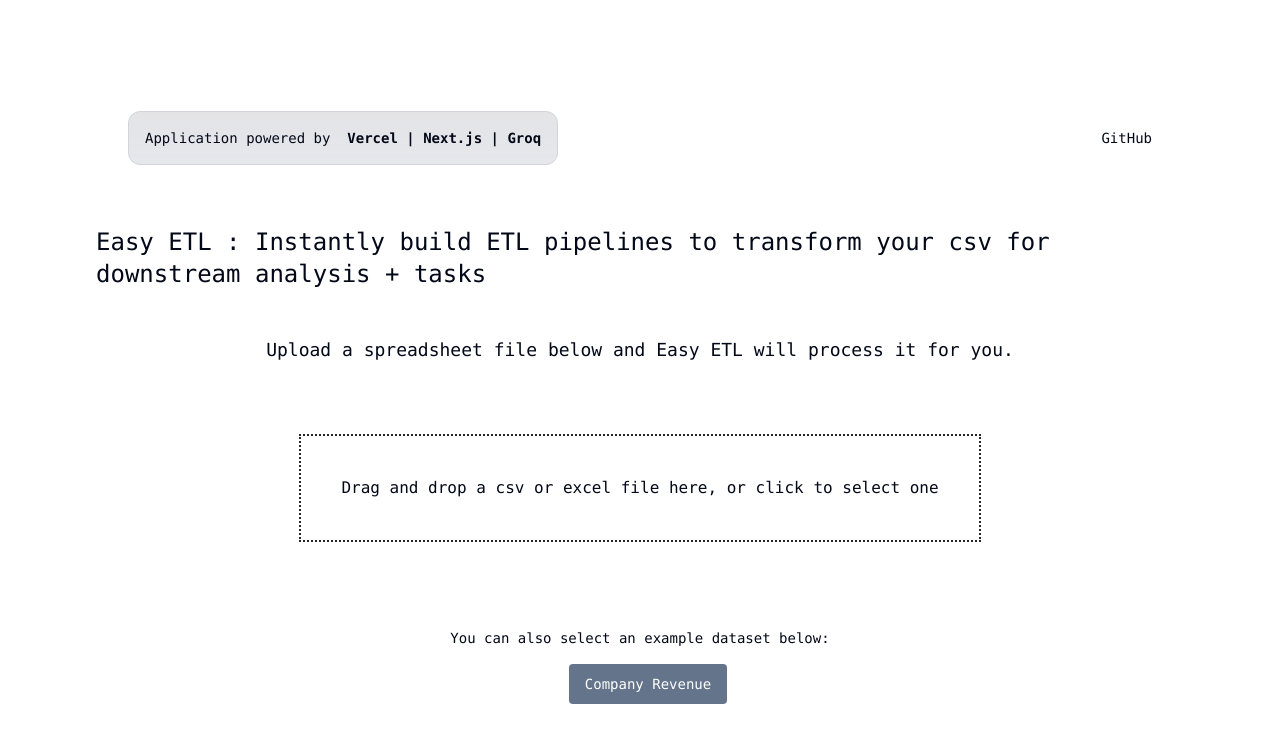
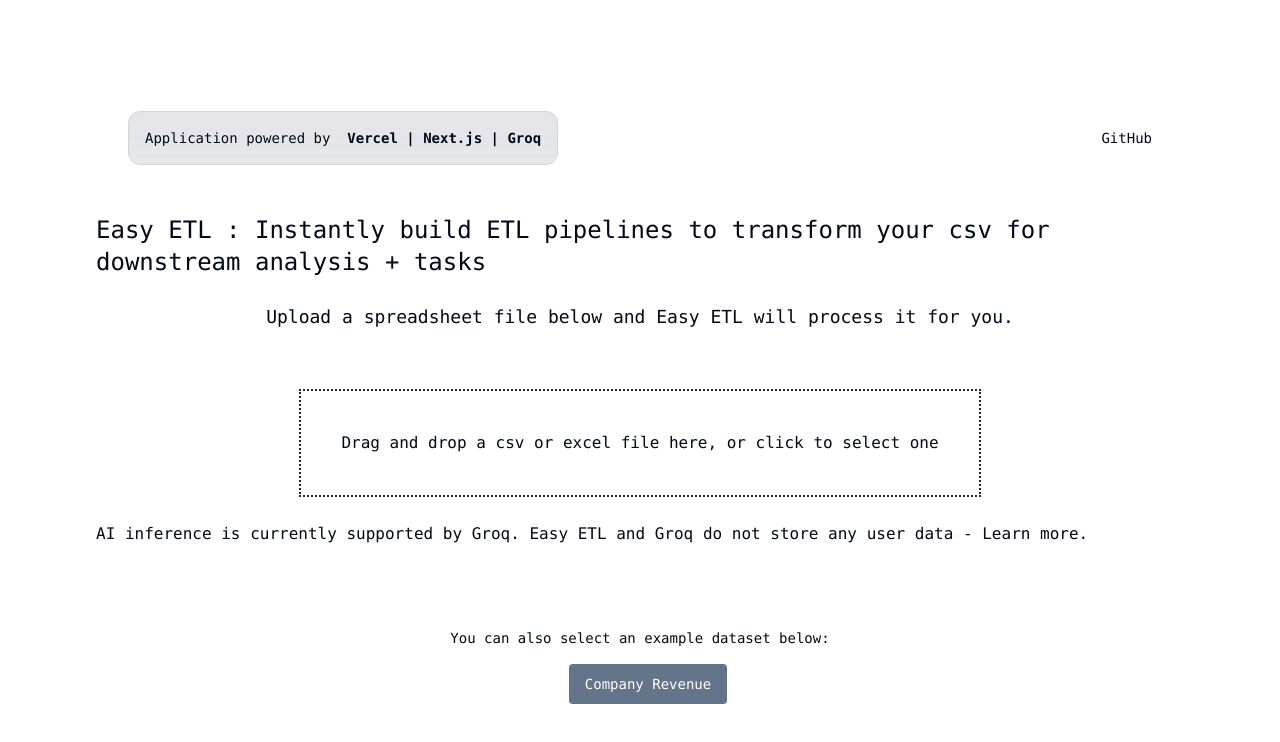
Before and after one commit to amorrissette/easy-etl, a Next.js app: page / in a window 1280 px wide. Shown: the top 742 px of the page. Built offline with nearby package versions, Linux system fonts and the light colour scheme.

Commit message:
add clarification for data privacy

```diff
--- a/app/page.tsx
+++ b/app/page.tsx
@@ -36,12 +36,16 @@ export default function Home() {
         Easy ETL : Instantly build ETL pipelines to transform your csv for downstream analysis + tasks
       </p>
 
-      {(!csvData && <p className="flex w-full items-center justify-center font-mono text-lg pt-4 pb-2">
+      {(!csvData && <p className="flex w-full items-center justify-center font-mono text-lg pt-2 pb-2">
         Upload a spreadsheet file below and Easy ETL will process it for you.
       </p>)}
 
       <div className="pt-8">
         {!csvData && <Dropzone onCsvData={setCsvData} />}
+      </div>
+
+      <div className="w-full items-center justify-center font-mono text-md pt-2 pb-2">
+        AI inference is currently supported by <a href="https://groq.com/" target="_blank" rel="noopener noreferrer">Groq</a>. Easy ETL and Groq do not store any user data - <a href="https://groq.com/privacy-policy/" target="_blank" rel="noopener noreferrer">Learn more.</a>
       </div>
 
       <div className="w-full pt-8">
@@ -67,16 +71,6 @@ export default function Home() {
             </CollapsibleContent>
           </Collapsible>
         </div>}
-        {/* {csvData && <div className="flex justify-center">
-          <Tabs defaultValue="transform" className="w-full">
-            <TabsList>
-              <TabsTrigger value="orig">Original</TabsTrigger>
-              <TabsTrigger value="transform">Transformed</TabsTrigger>
-            </TabsList>
-            <TabsContent value="orig"><DataTable csvData={csvData} /></TabsContent>
-            <TabsContent value="transform"><ResultTable csvData={csvData} /></TabsContent>
-          </Tabs>
-        </div>} */}
 
         {!csvData && <Examples onCsvData={setCsvData} />}
 
```
